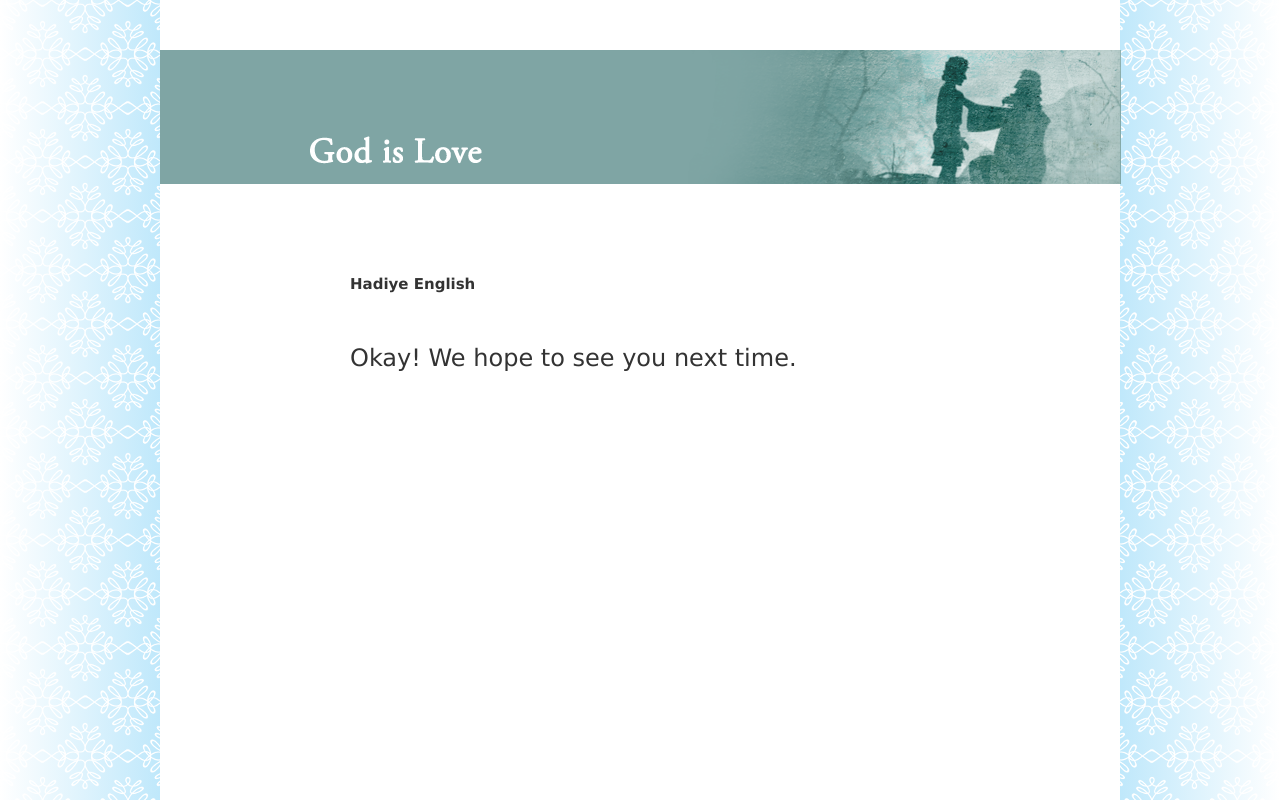
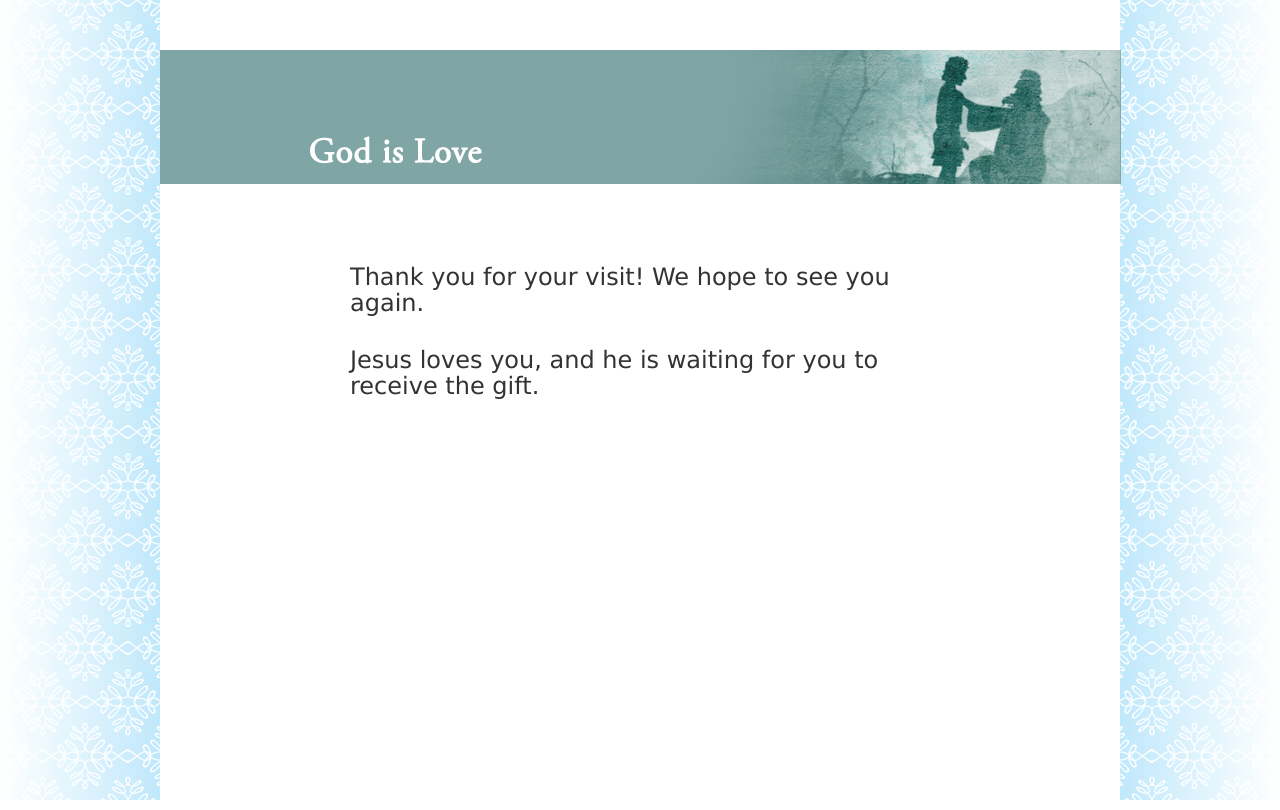
Before and after one commit to coolkang/cmcweb, a Django app: template cmcprj/templates/en/thanks.html in a window 1280 px wide. Run offline with Django 3.2, Linux system fonts and the light colour scheme; the template is opened without the code that fills it, so the values that code supplies are empty; parts of the project's set-up code (start-up, migrations or seed data) failed here and were passed over; some libraries are stand-ins or nearby versions.

Commit message:
Updated text on english webpages.

```diff
--- a/cmcprj/templates/en/thanks.html
+++ b/cmcprj/templates/en/thanks.html
@@ -10,30 +10,37 @@
 <div class="wrapper">
 
 
-    {% if has_email %}
+    {% if has_email and accepted %}
 	<img class="promo" src="{% static 'img/promo_3_en.png' %}"/>
 
 	<div class="content">
-
-		<div style="padding-top:30px">
-			<b>Hadiye English</b>
-		</div>
-
-		<h3>Thank you! You will receive an email that tells you of Jesus more.</h3>
-
+		<h3>Congratulations on your decision to accept Christ.</h3>
+        <h3>We will be in touch with you shortly.</h3>
 	</div>
 
-
-    {% else %}
+    {% elif has_email and accepted == False %}
 	<img class="promo" src="{% static 'img/promo_4_en.png' %}"/>
 
 	<div class="content">
+        <h3>Thank you for your interest.</h3>
+        <h3>We will be in touch with you shortly.</h3>
+	</div>
 
-		<div style="padding-top:30px">
-			<b>Hadiye English</b>
-		</div>
+    {% elif has_email == False and accepted %}
+	<img class="promo" src="{% static 'img/promo_4_en.png' %}"/>
 
-		<h3>Okay! We hope to see you next time.</h3>
+	<div class="content">
+        <h3>Congratulations on your decision to accept Christ. We hope to see you again.</h3>
+        <h3>Jesus loves you, and he will be with you always.</h3>
+	</div>
+
+    {% else %}
+
+	<img class="promo" src="{% static 'img/promo_4_en.png' %}"/>
+
+	<div class="content">
+        <h3>Thank you for your visit! We hope to see you again.</h3>
+        <h3>Jesus loves you, and he is waiting for you to receive the gift.</h3>
 	</div>
 
     {% endif %}
--- a/cmcprj/webpages/views.py
+++ b/cmcprj/webpages/views.py
@@ -132,6 +132,7 @@ def acceptform(request):
         useraccess = UserAccess.objects.get(id=accessid)
         useraccess.accepted = accepted
         useraccess.save()
+        request.session['accepted'] = accepted
         return render(request, ('%s/acceptform.html' % url_path),
             {'accepted':accepted, 'mssg':''})
     # POST method
@@ -171,7 +172,6 @@ def acceptform(request):
 
 
 
-
 def thanks(request):
     # First, check if the current user has come through previous pages.
     # If not, send the user to the front page where a message is.
@@ -179,5 +179,7 @@ def thanks(request):
         return redirect('webpages:index')
     url_path = request.session['url_path']
     has_email = request.session['has_email']
+    accepted = request.session['accepted']
     request.session.clear() # Clear session data
-    return render(request,('%s/thanks.html' % url_path),{'has_email':has_email})
+    return render(request,('%s/thanks.html' % url_path),{'has_email':has_email,
+        'accepted':accepted})
```
Also changed, not shown: cmcprj/templates/en/acceptform.html (+58 -7 lines), cmcprj/templates/en/message.html (+8 -3 lines).
